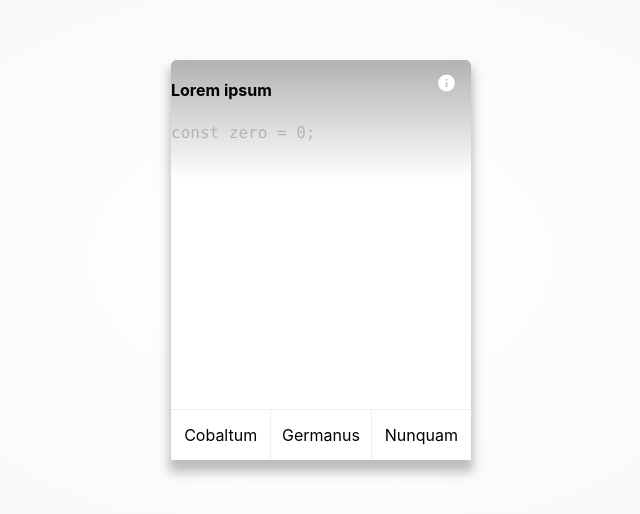
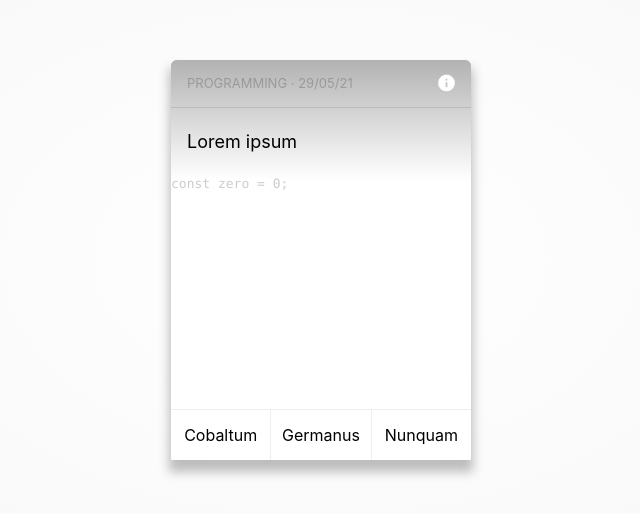
Before and after one commit to aditecco/devflashcards, a Gatsby site: page / in a window 1280 px wide. Shown: the part 140-654 px from the top of the page, without its empty margins (319-959 px from the left). Built offline with nearby package versions, Linux system fonts and the light colour scheme; Gatsby itself is replaced by a stand-in of ours; some packages are replaced by stand-ins of ours; code samples lack their colours.

Commit message:
CardWithFlip.tsx structure & styles WIP

```diff
--- a/src/components/CardWithFlip.tsx
+++ b/src/components/CardWithFlip.tsx
@@ -9,6 +9,8 @@ import Card from "./Card";
 import CardFlipControls from "./CardFlipControls";
 import CardControls from "./CardControls";
 import CardFooter from "./CardFooter";
+import { css } from "@emotion/react";
+import { rem } from "../css-functions";
 
 type OwnProps = {
   card: unknown;
@@ -21,7 +23,7 @@ export default function CardWithFlip({
 }: PropsWithChildren<OwnProps>): ReactElement | null {
   const {
     id,
-    frontmatter: { title, topic, timestamp, question, answer },
+    frontmatter: { title, topic, timestamp, question, answer, options },
     html,
   } = card ?? {};
 
@@ -30,12 +32,54 @@ export default function CardWithFlip({
       <Flip.Front>
         {({ setFlipped }) => (
           <Card noShadow>
-            <div className="card-content">
-              <h4>{question}</h4>
-              <div dangerouslySetInnerHTML={{ __html: html }} />
+            <div
+              className="card-content"
+              css={css`
+                overflow-y: auto;
+
+                > *:not(.card-content-HTML) {
+                  padding: 0 1rem;
+                }
+
+                .card-content-meta {
+                  padding: 1rem;
+                  font-size: small;
+                  color: #cbcbcb;
+                  text-transform: uppercase;
+                  border-bottom: 1px solid #cbcbcb85;
+                }
+
+                .card-content-title {
+                  font-weight: normal;
+                  font-size: ${rem(18)};
+                  padding: ${rem(24)} 1rem 0.5rem;
+                  margin: 0;
+                }
+
+                .card-content-HTML {
+                  font-size: small;
+                }
+
+                .card-content-options {
+                }
+              `}
+            >
+              <div className="card-content-meta">
+                {topic} &middot; {timestamp}
+              </div>
+
+              <h4 className="card-content-title">{question}</h4>
+
+              <div
+                className={"card-content-HTML"}
+                dangerouslySetInnerHTML={{ __html: html }}
+              />
+
+              <div className="card-content-options">{options}</div>
             </div>
 
             <CardFlipControls onFlip={() => setFlipped((f) => !f)} />
+
             <CardFooter>
               <CardControls>
                 <button className="CardControlsButton" type="button">
```
